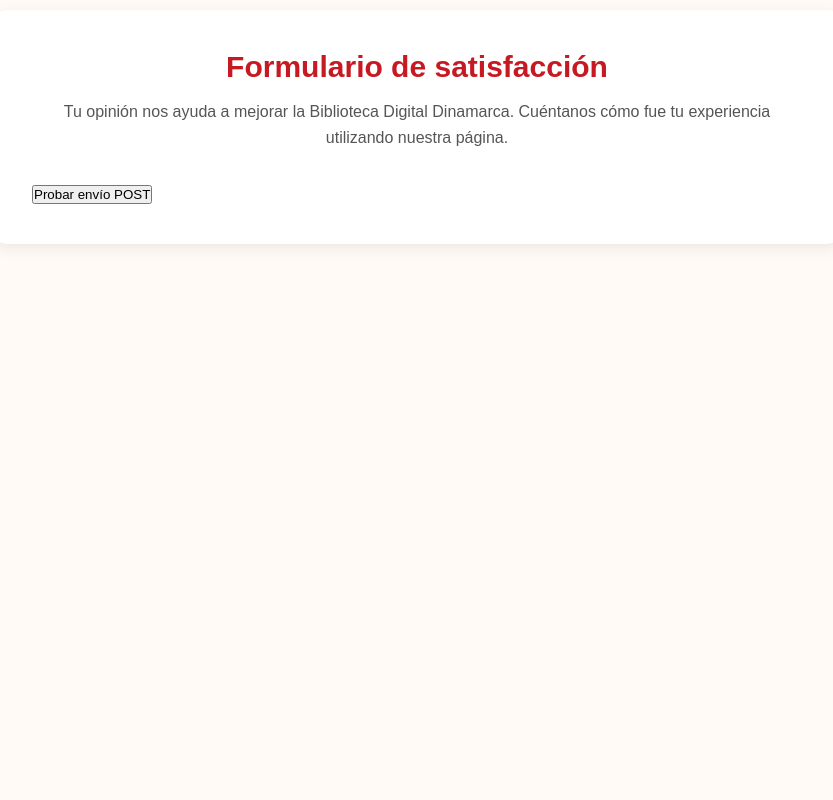
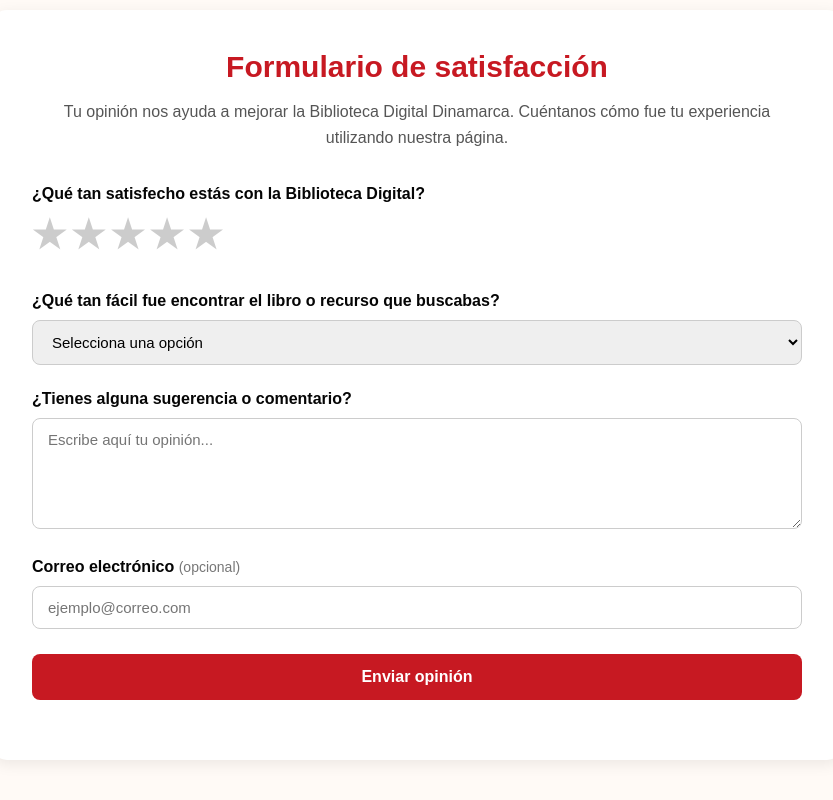
Before and after one commit to Santiago834-web/Book-Loan-Manager-BLM, a plain HTML site: page index.html in a window 1280 px wide. Shown: the part 1818-2618 px from the top of the page, without its empty margins (223-1056 px from the left). Before the commit the page ends 2132 px from the top, so only its background shows below. Drawn offline with Linux system fonts and the light colour scheme.

Commit message:
Update index.html

```diff
--- a/index.html
+++ b/index.html
@@ -7,7 +7,7 @@
     <title>Biblioteca Digital Dinamarca</title>
 
     <!-- LOGO DE LA PESTAÑA (FAVICON) -->
-    <link rel="icon" href="Imagenes//ODF.png" type="image/png">
+    <link rel="icon" href="Imagenes/ODF.png" type="image/png">
 
     <link rel="stylesheet" href="style.css">
 </head>
@@ -511,16 +511,82 @@
                 Cuéntanos cómo fue tu experiencia utilizando nuestra página.
             </p>
 
-            <form action="https://bookloanmanager.infinityfree.io/registro.php" method="POST">
+            <form action="registro.php" name="" method="POST" >
 
-    <input type="hidden" name="satisfaccion" value="5">
-    <input type="hidden" name="facilidad" value="Fácil">
-    <input type="hidden" name="comentario" value="Prueba de conexión">
-    <input type="hidden" name="correo" value="">
+                <!-- Calificación general -->
+                <div class="campo-satisfaccion">
+                    <label>¿Qué tan satisfecho estás con la Biblioteca Digital?</label>
 
-    <button type="submit">Probar envío POST</button>
+                    <div class="estrellas">
+                        <input type="radio" id="estrella5" name="satisfaccion" value="5" required>
+                        <label for="estrella5">★</label>
 
-</form>
+                        <input type="radio" id="estrella4" name="satisfaccion" value="4">
+                        <label for="estrella4">★</label>
+
+                        <input type="radio" id="estrella3" name="satisfaccion" value="3">
+                        <label for="estrella3">★</label>
+
+                        <input type="radio" id="estrella2" name="satisfaccion" value="2">
+                        <label for="estrella2">★</label>
+
+                        <input type="radio" id="estrella1" name="satisfaccion" value="1">
+                        <label for="estrella1">★</label>
+                    </div>
+                </div>
+
+                <!-- Facilidad de uso -->
+                <div class="campo-satisfaccion">
+                    <label for="facilidad">
+                        ¿Qué tan fácil fue encontrar el libro o recurso que buscabas?
+                    </label>
+
+                    <select id="facilidad" name="facilidad" required>
+                        <option value="">Selecciona una opción</option>
+                        <option value="Muy fácil">Muy fácil</option>
+                        <option value="Fácil">Fácil</option>
+                        <option value="Regular">Regular</option>
+                        <option value="Difícil">Difícil</option>
+                        <option value="Muy difícil">Muy difícil</option>
+                    </select>
+                </div>
+
+                <!-- Comentario -->
+                <div class="campo-satisfaccion">
+                    <label for="comentario">
+                        ¿Tienes alguna sugerencia o comentario?
+                    </label>
+
+                    <textarea
+                        id="comentario"
+                        name="comentario"
+                        rows="5"
+                        placeholder="Escribe aquí tu opinión..."
+                    ></textarea>
+                </div>
+
+                <!-- Correo opcional -->
+                <div class="campo-satisfaccion">
+                    <label for="correoSatisfaccion">
+                        Correo electrónico <span>(opcional)</span>
+                    </label>
+
+                    <input
+                        type="email"
+                        id="correo"
+                        name="correo"
+                        placeholder="ejemplo@correo.com"
+                    >
+                </div>
+
+                <button type="submit" class="boton-satisfaccion">
+                    Enviar opinión
+                </button>
+
+                <!-- Mensaje de confirmación -->
+                <p id="mensajeSatisfaccion" class="mensaje-satisfaccion"></p>
+
+            </form>
         </div>
     </section>
 
@@ -682,6 +748,18 @@
         JAVASCRIPT
         ========================= -->
     <script>
+
+    document.getElementById("formularioSatisfaccion").addEventListener("submit", function(event) {
+
+        event.preventDefault();
+
+        const mensaje = document.getElementById("mensajeSatisfaccion");
+
+        mensaje.textContent = "¡Gracias por compartir tu opinión! Tu respuesta ha sido registrada.";
+
+        this.reset();
+
+    });
 
     </script>
 
@@ -991,14 +1069,6 @@ mostrarResenasAprobadas();
 
 </script>
 
-<script>
-document.getElementById("formularioSatisfaccion").addEventListener("submit", function(event) {
-    console.log("Formulario enviado mediante:", event.submitter ? event.submitter.type : "submit");
-    console.log("Método configurado:", this.method);
-    console.log("Destino:", this.action);
-});
-</script>
-
 </body>
 </html>
 </body>
```
